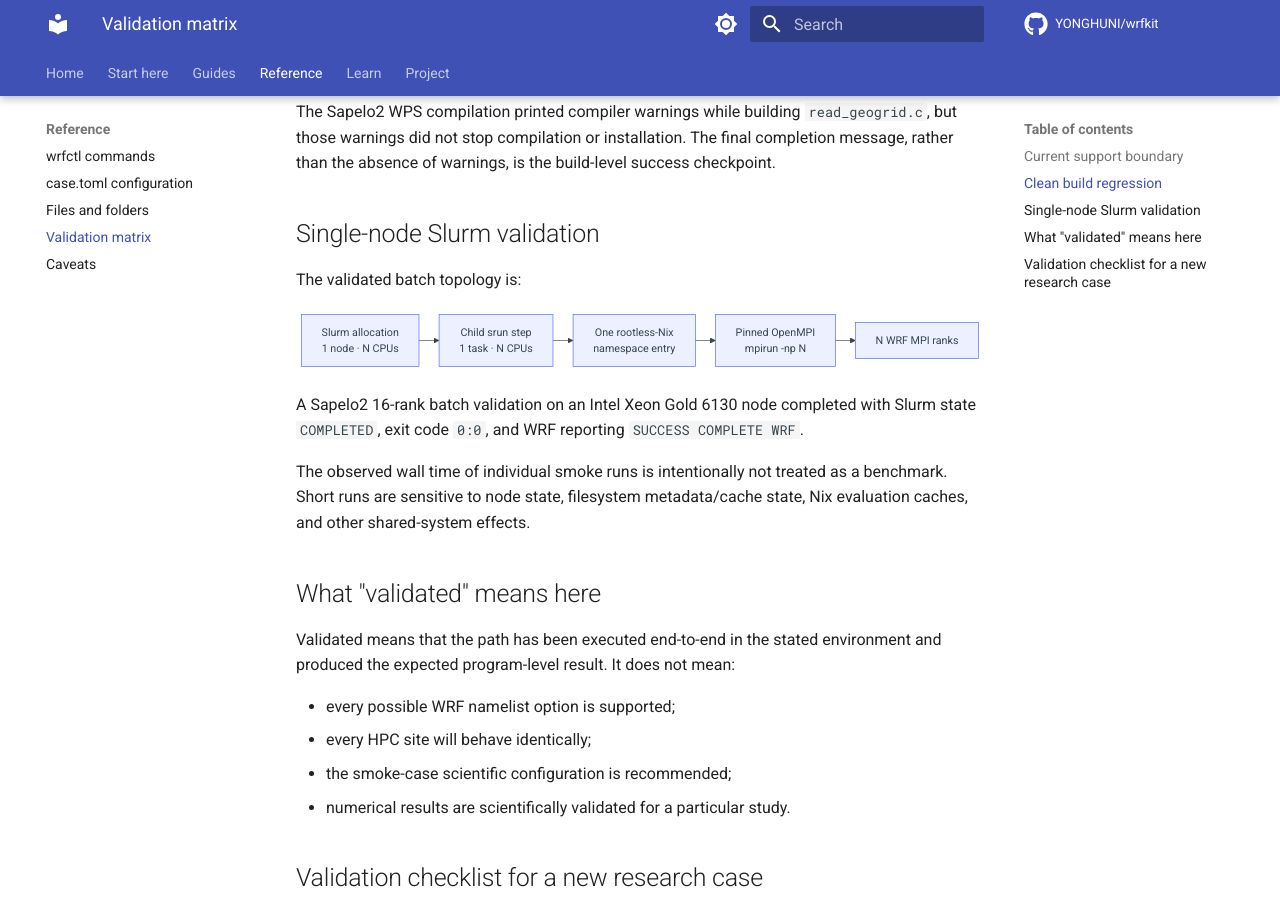
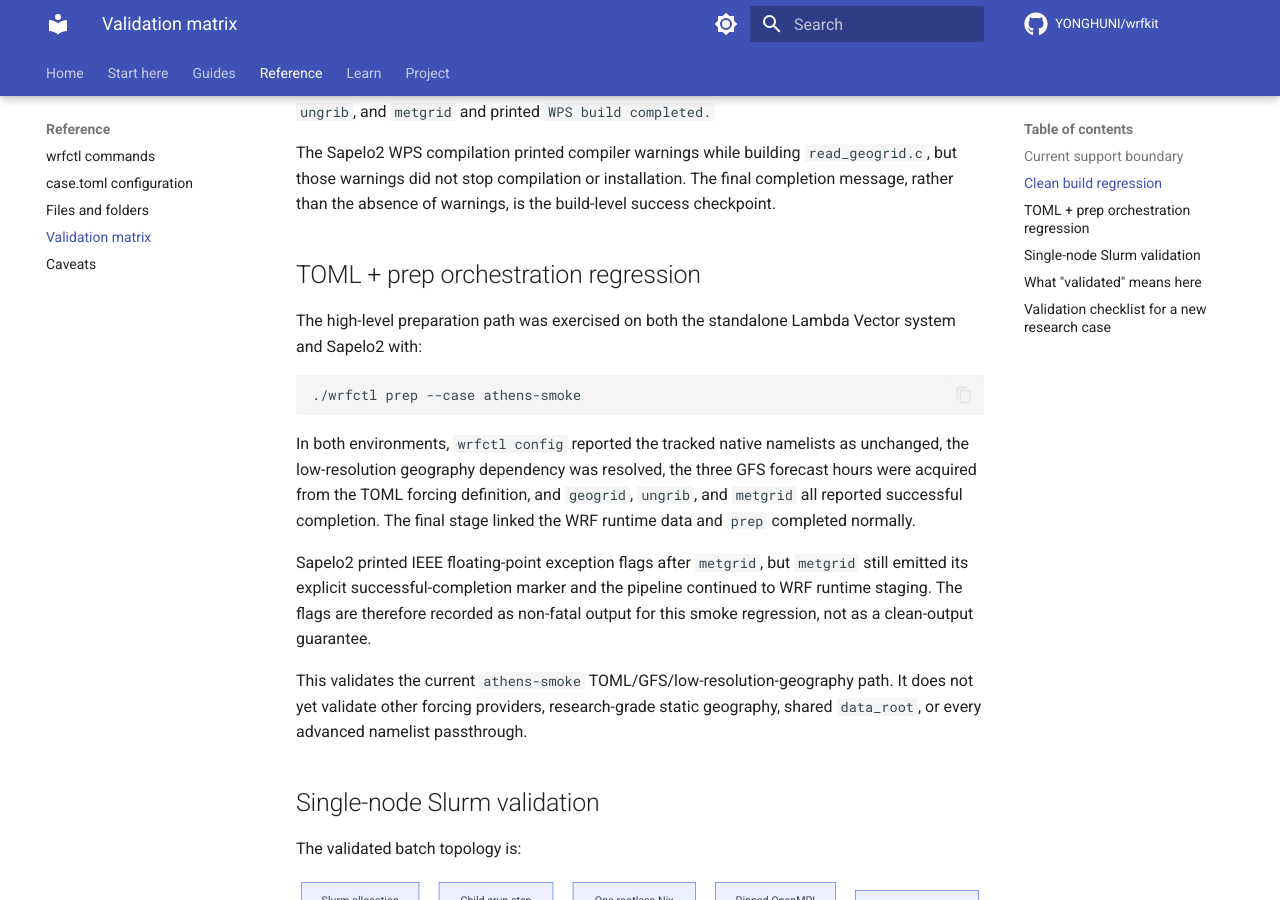
Before and after one commit to YONGHUNI/wrfkit, an MkDocs documentation site: the page built from docs/validation.md, in a window 1280 px wide and 900 px high, scrolled down 1829 px. Built offline with MkDocs 1.6.1 and Material for MkDocs 9.7.7, drawn with Linux system fonts in a browser that asks for light colours; comment, search, counter and statistics services are not loaded; some of the changed text lies outside the part shown.

Commit message:
docs: validate TOML prep workflow

````diff
--- a/docs/validation.md
+++ b/docs/validation.md
@@ -18,11 +18,11 @@ merely implemented or planned.
 | Single-node `sbatch` MPI | Validated | 16-rank Sapelo2 run completed successfully |
 | One-Nix-namespace Slurm bridge | Validated | Inner OpenMPI launch confirmed in batch |
 | Per-run native log archive | Validated | `native-logs.tar` with current-run filtering |
-| High-level `wrfctl prep` orchestration | Implemented, not yet regression-validated | Wraps geography, GFS, WPS, and WRF runtime staging while retaining low-level commands |
+| High-level `wrfctl prep` orchestration | Validated | `athens-smoke` completed on Lambda Vector and Sapelo2: TOML config -> geography -> GFS -> geogrid -> ungrib -> metgrid -> WRF runtime staging |
 | Optional shared `data_root` | Implemented, not yet regression-validated | Reusable geography/GFS may live outside a repository; default remains project-local |
 | GFS regional-subset cache identity | Implemented, not yet regression-validated | Cache path includes a request key derived from product and bounding box |
 | TOML `case.toml` parser + namelist overlay | Validated | `--check` and managed overlay exercised on Lambda Vector and Sapelo2; unspecified native keys are preserved |
-| TOML-driven forcing metadata | Implemented, not yet regression-validated | Replaces wrfkit-specific `forcing.conf` in `athens-smoke` |
+| TOML-driven forcing metadata | Validated | `athens-smoke` GFS date/cycle/hours/subset resolved from `case.toml` and completed acquisition/staging on Lambda Vector and Sapelo2 |
 | Multi-node MPI | Not validated | Do not treat as supported research execution |
 | WRF restart/recovery workflow | Not validated | Requires dedicated workflow testing |
 | Scratch-backed execution workspace | Not implemented | `scratch_root` is currently configuration metadata |
@@ -46,6 +46,30 @@ The Sapelo2 WPS compilation printed compiler warnings while building
 `read_geogrid.c`, but those warnings did not stop compilation or installation.
 The final completion message, rather than the absence of warnings, is the
 build-level success checkpoint.
+
+## TOML + prep orchestration regression
+
+The high-level preparation path was exercised on both the standalone Lambda
+Vector system and Sapelo2 with:
+
+```bash
+./wrfctl prep --case athens-smoke
+```
+
+In both environments, `wrfctl config` reported the tracked native namelists as
+unchanged, the low-resolution geography dependency was resolved, the three GFS
+forecast hours were acquired from the TOML forcing definition, and
+`geogrid`, `ungrib`, and `metgrid` all reported successful completion.
+The final stage linked the WRF runtime data and `prep` completed normally.
+
+Sapelo2 printed IEEE floating-point exception flags after `metgrid`, but
+`metgrid` still emitted its explicit successful-completion marker and the
+pipeline continued to WRF runtime staging. The flags are therefore recorded as
+non-fatal output for this smoke regression, not as a clean-output guarantee.
+
+This validates the current `athens-smoke` TOML/GFS/low-resolution-geography
+path. It does not yet validate other forcing providers, research-grade static
+geography, shared `data_root`, or every advanced namelist passthrough.
 
 ## Single-node Slurm validation
 
````
